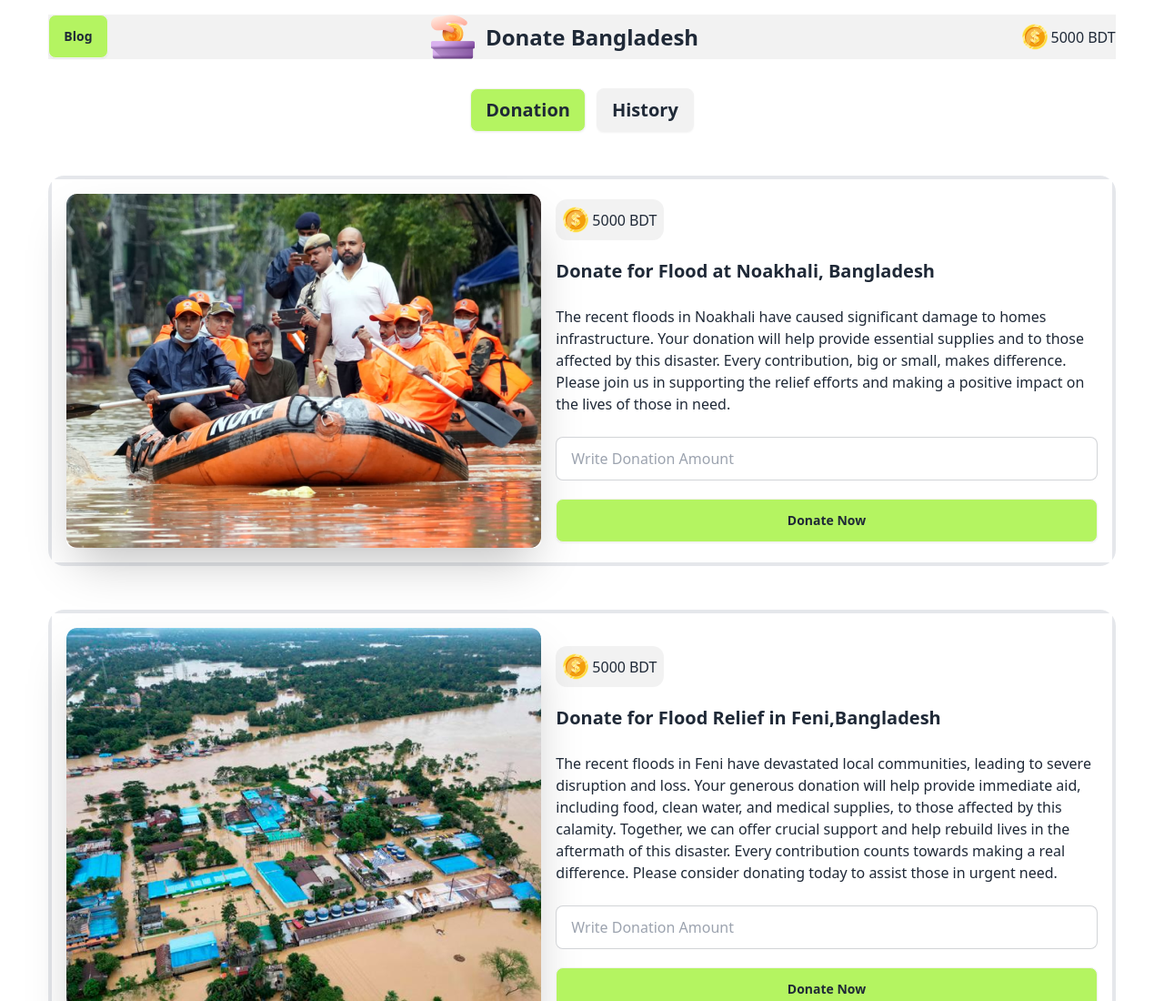
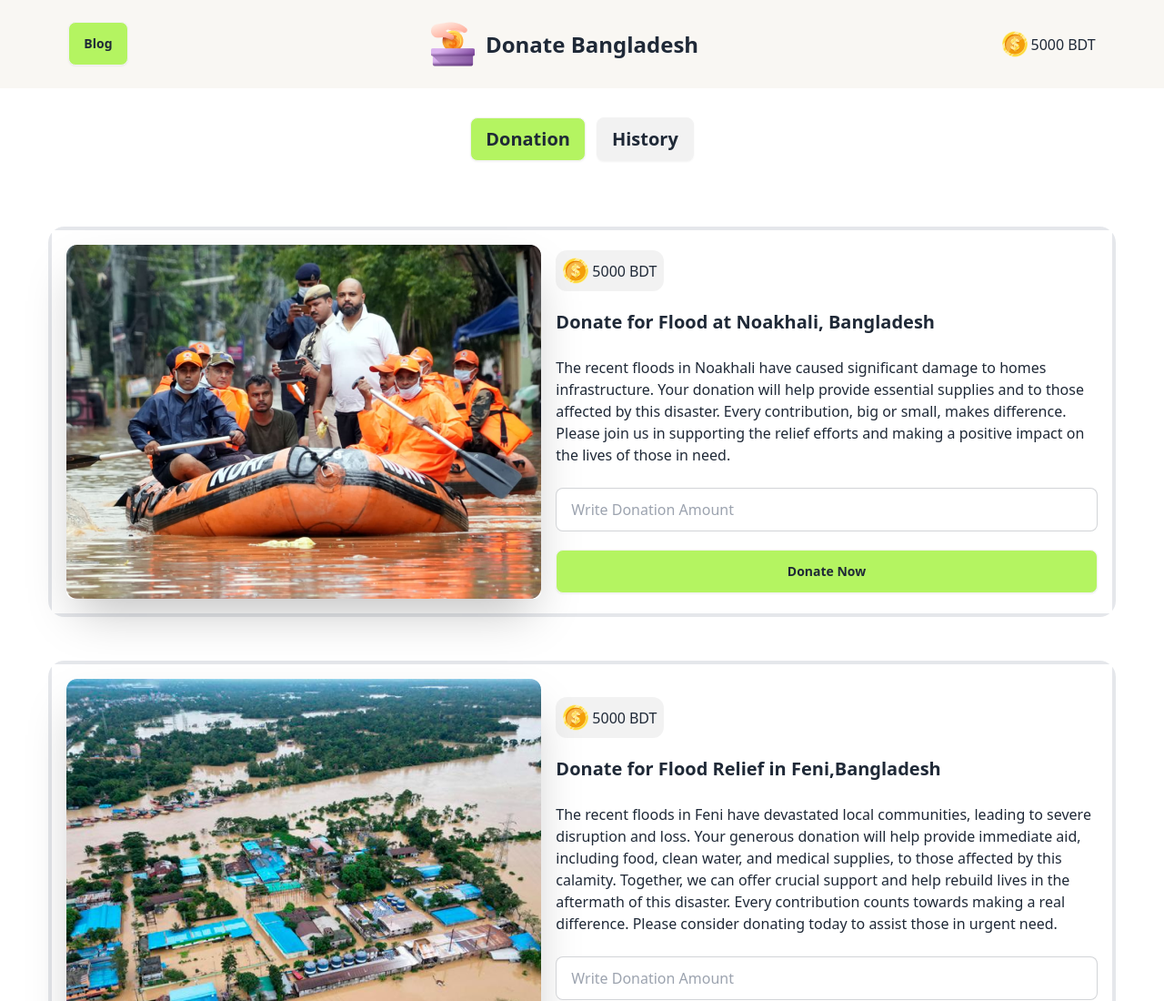
Before and after one commit to abubakrsiddikl/donate_bangladesh, a plain HTML site: page index.html in a window 1280 px wide. Shown: the top 1100 px of the page at 91% size. Drawn offline with nearby package versions, Linux system fonts and the light colour scheme.

Commit message:
nav bar sticky complete done

```diff
--- a/index.html
+++ b/index.html
@@ -36,9 +36,10 @@
   </head>
   <body class="Lexend">
     <!-- headers starts -->
-    <header class="w-11/12 mx-auto mt-4 sticky top-0 z-50	">
-      <nav>
-        <div class="flex justify-between bg-base-200">
+    <header class="sticky top-0 z-50 backdrop-blur-2xl">
+      <div class="bg-[#F9F7F3] p-6">
+        <nav class="w-11/12 mx-auto bg-[#F9F7F3]">
+          <div class="flex justify-between">
             <!-- nav start -->
             <div>
               <a class="btn bg-primary">Blog</a>
@@ -58,15 +59,17 @@
             </div>
           </div>
         </nav>
+      </div>
       <!-- 2 button starts -->
-      <div class="flex justify-center items-center gap-3 mt-8">
+      <div
+        class="w-11/12 mx-auto flex justify-center items-center gap-3 mt-8 pb-6"
+      >
         <button class="btn bg-primary font-semibold text-xl">Donation</button>
         <button class="btn font-semibold text-xl">History</button>
       </div>
       <!-- 2 button ends -->
     </header>
     <!-- header ends -->
-
 
     <!-- main section starts  -->
     <main class="w-11/12 mx-auto mt-10">
@@ -138,9 +141,7 @@
                     class="bg-[#1111110D] flex items-center gap-1 p-2 rounded-xl"
                   >
                     <span><img src="./assets/coin.png" alt="" /></span>
-                    <span id="donation-main-balance-2"
-                      >5000</span
-                    >
+                    <span id="donation-main-balance-2">5000</span>
                     <span>BDT</span>
                   </div>
                 </div>
@@ -149,7 +150,14 @@
                   Donate for Flood Relief in Feni,Bangladesh
                 </h1>
                 <p class="py-6">
-                  The recent floods in Feni have devastated local communities, leading to severe disruption and loss. Your generous donation will help provide immediate aid, including food, clean water, and medical supplies, to those affected by this calamity. Together, we can offer crucial support and help rebuild lives in the aftermath of this disaster. Every contribution counts towards making a real difference. Please consider donating today to assist those in urgent need.
+                  The recent floods in Feni have devastated local communities,
+                  leading to severe disruption and loss. Your generous donation
+                  will help provide immediate aid, including food, clean water,
+                  and medical supplies, to those affected by this calamity.
+                  Together, we can offer crucial support and help rebuild lives
+                  in the aftermath of this disaster. Every contribution counts
+                  towards making a real difference. Please consider donating
+                  today to assist those in urgent need.
                 </p>
                 <input
                   type="text"
@@ -183,9 +191,7 @@
                     class="bg-[#1111110D] flex items-center gap-1 p-2 rounded-xl"
                   >
                     <span><img src="./assets/coin.png" alt="" /></span>
-                    <span id="donation-main-balance-3"
-                      >5000</span
-                    >
+                    <span id="donation-main-balance-3">5000</span>
                     <span>BDT</span>
                   </div>
                 </div>
@@ -194,7 +200,15 @@
                   Aid for Injured in the Quota Movement
                 </h1>
                 <p class="py-6">
-                  The recent Quota movement has resulted in numerous injuries and significant hardship for many individuals. Your support is crucial in providing medical assistance, rehabilitation, and necessary supplies to those affected. By contributing, you help ensure that injured individuals receive the care and support they need during this challenging time. Every donation plays a vital role in alleviating their suffering and aiding in their recovery. Please consider making a donation to support these brave individuals in their time of need.
+                  The recent Quota movement has resulted in numerous injuries
+                  and significant hardship for many individuals. Your support is
+                  crucial in providing medical assistance, rehabilitation, and
+                  necessary supplies to those affected. By contributing, you
+                  help ensure that injured individuals receive the care and
+                  support they need during this challenging time. Every donation
+                  plays a vital role in alleviating their suffering and aiding
+                  in their recovery. Please consider making a donation to
+                  support these brave individuals in their time of need.
                 </p>
                 <input
                   type="text"
@@ -214,9 +228,7 @@
 
       <!-- History starts -->
       <section>
-        <div id="history">
-
-        </div>
+        <div id="history"></div>
       </section>
       <!-- History ends -->
     </main>
--- a/js/app.js
+++ b/js/app.js
@@ -72,5 +72,11 @@ donateNow3.addEventListener("click", function () {
   multiple("donate-now-input-3", "donation-main-balance-3");
 
   // History function
-
+  const history = document.getElementById("history");
+  const donationAmountInput = donateNowInputById("donate-now-input-3");
+  const historyInner = history;
+  historyInner.innerHTML = `<div class = "text-xl font-semibold border border-black border-solid mb-3 py-6 px-3 rounded-lg">
+    <p> ${donationAmountInput} Taka is Donated for Aid for Injured in the Quota Movement, Bangladesh</p>
+    </div>
+    `;
 });
```
Lines whose indentation alone changed are shown as unchanged.
